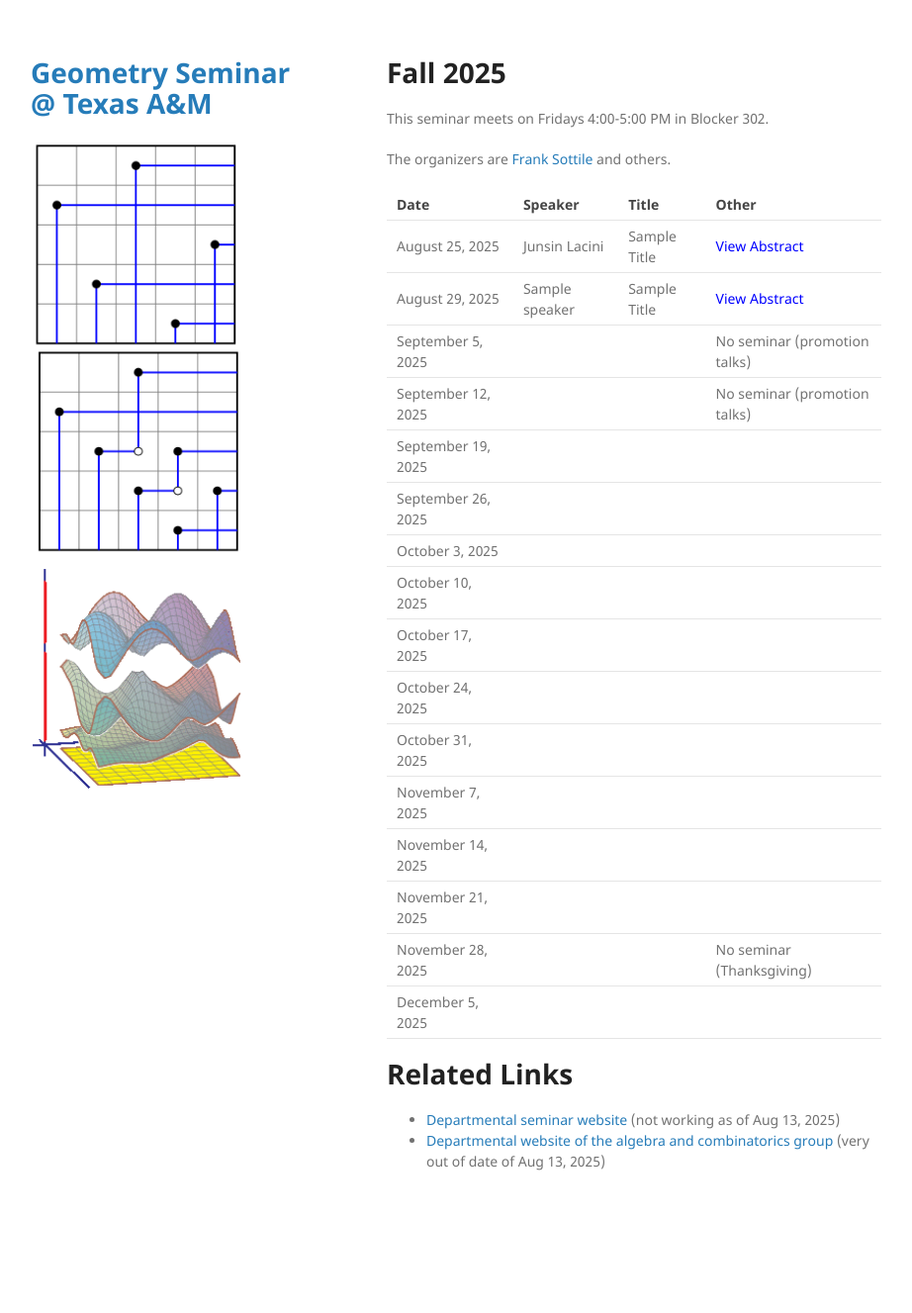
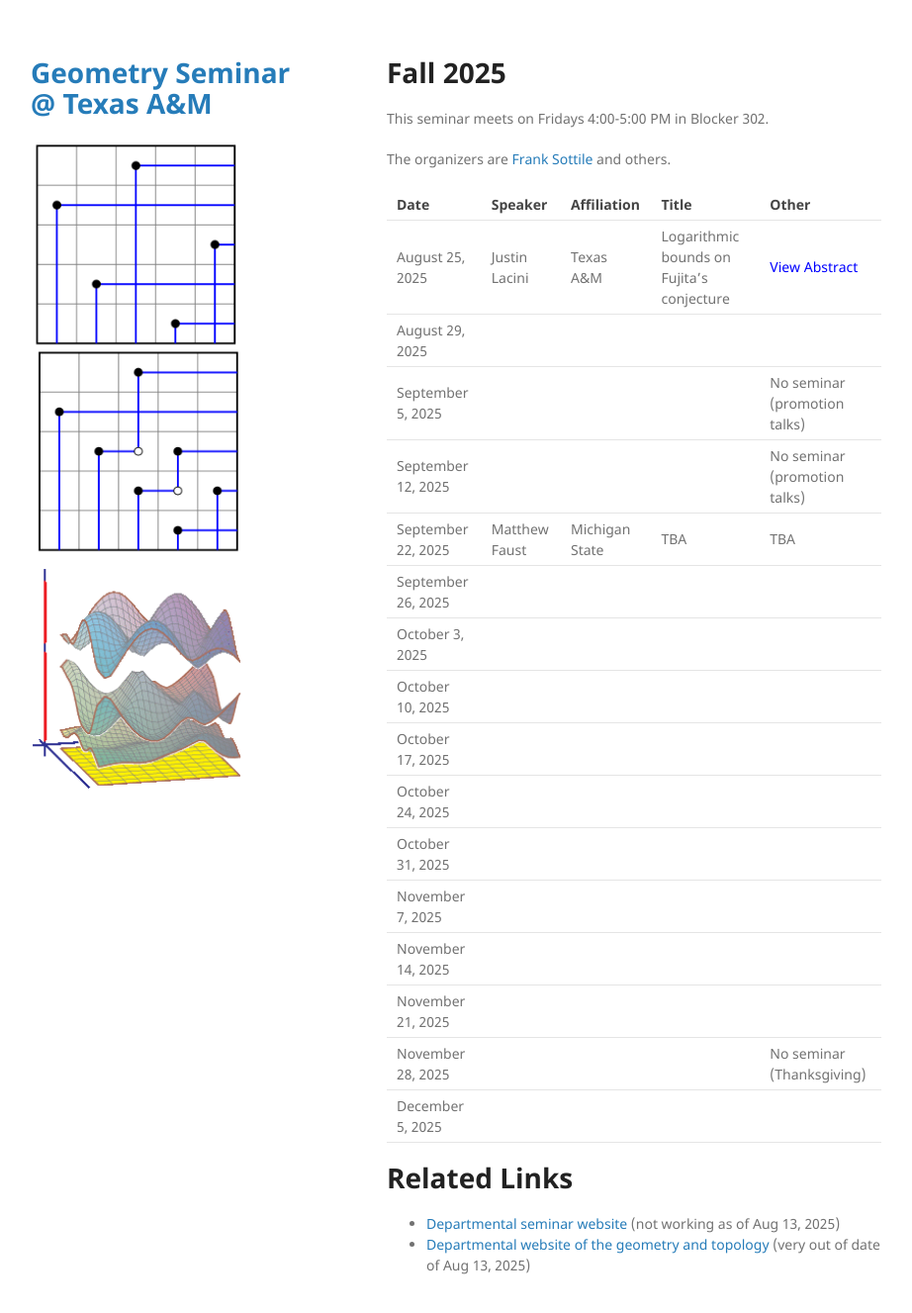
Before and after one commit to tamu-seminar/geometry, a Jekyll site: the page built from index.md, in a window 1280 px wide and 1359 px high. Shown: the top 1327 px of the window at 99% size, without its empty margins (179-1101 px from the left). Built offline with Jekyll 4.4.1, drawn with Linux system fonts in a browser that asks for light colours.

Commit message:
small edits

```diff
--- a/index.md
+++ b/index.md
@@ -21,31 +21,30 @@ This seminar meets on Fridays 4:00-5:00 PM in Blocker 302.
 The organizers are [Frank Sottile](https://franksottile.github.io/) and others.
 
 
-| Date         | Speaker | Title |  Other |
-|--------------|---------|-------|-------|
-| August 25, 2025   |  Junsin Lacini    | Sample Title  | <span class="abstract-link" onclick="showAbstract('abs-sample')">View Abstract</span>  |
-| August 29, 2025   |  Sample speaker       | Sample Title  | <span class="abstract-link" onclick="showAbstract('abs-sample')">View Abstract</span>  |
-| September 5, 2025 |         |       |   No seminar (promotion talks)    |
-| September 12, 2025|         |       |   No seminar (promotion talks)    |
-| September 19, 2025|  |  |       |
-| September 26, 2025|         |       |       |
-| October 3, 2025   |         |       |       |
-| October 10, 2025  |         |       |       |
-| October 17, 2025  |         |       |       |
-| October 24, 2025  |         |       |       |
-| October 31, 2025  |         |       |       |
-| November 7, 2025  |         |       |       |
-| November 14, 2025 |         |       |       |
-| November 21, 2025 |         |       |       |
-| November 28, 2025 |         |       |  No seminar (Thanksgiving)     |
-| December 5, 2025  |         |       |       |
-
+| Date         | Speaker | Affiliation| Title | Other |
+|--------------|---------|------------|-------|-------|
+| August 25, 2025   |  Justin Lacini  | Texas A&M  | Logarithmic bounds on Fujita's conjecture | <span class="abstract-link" onclick="showAbstract('Lacini')">View Abstract</span>  |
+| August 29, 2025   |      |   |      |   |
+| September 5, 2025 |      |   |      |   No seminar (promotion talks)    |
+| September 12, 2025|      |   |      |   No seminar (promotion talks)    |
+| September 22, 2025| Matthew Faust | Michigan State |  TBA |  TBA     |
+| September 26, 2025|      |   |      |       |
+| October 3, 2025   |      |   |      |       |
+| October 10, 2025  |      |   |      |       |
+| October 17, 2025  |      |   |      |       |
+| October 24, 2025  |      |   |      |       |
+| October 31, 2025  |      |   |      |       |
+| November 7, 2025  |      |   |       |       |
+| November 14, 2025 |      |   |       |       |
+| November 21, 2025 |      |   |       |       |
+| November 28, 2025 |      |   |       |  No seminar (Thanksgiving)     |
+| December 5, 2025  |      |   |       |       |
 
 
 # Related Links
 
-- [Departmental seminar website](https://artsci.tamu.edu/mathematics/research/seminars/algebra-combinatorics/index.html) (not working as of Aug 13, 2025)
-- [Departmental website of the algebra and combinatorics group](https://artsci.tamu.edu/mathematics/research/algebra-combinatorics/index.html#Algebra%20and%20Combinatorics) (very out of date of Aug 13, 2025)
+- [Departmental seminar website]() (not working as of Aug 13, 2025)
+- [Departmental website of the geometry and topology](https://artsci.tamu.edu/mathematics/research/geometry-and-topology/) (very out of date of Aug 13, 2025)
 
 
 
@@ -61,8 +60,16 @@ The organizers are [Frank Sottile](https://franksottile.github.io/) and others.
 
 <!-- Abstract content -->
 
-<div id="abs-sample" style="display:none;">
-This is a sample abstract. It also renders LaTeX $\binom{n}{k}$.
+<div id="Lacini" style="display:none;">
+A longstanding conjecture of T. Fujita asserts that if $X$ is
+a smooth complex projective variety of dimension $n$ and if $L$ is an
+ample line bundle, then $K_X+mL$ is basepoint free for $m\geq n+1$. The
+conjecture is known up to dimension five by work of Reider, Ein,
+Lazarsfeld, Kawamata, Ye and Zhu. In higher dimensions, breakthrough
+work of Angehrn, Siu, Helmke and others showed that the conjecture
+holds if $m$ is larger than a quadratic function in $n$. We show that for
+$n\geq 2$ the conjecture holds for m larger than $n(\log\log(n)+3)$. This is
+joint work with L. Ghidelli.
 </div>
 
 
```
